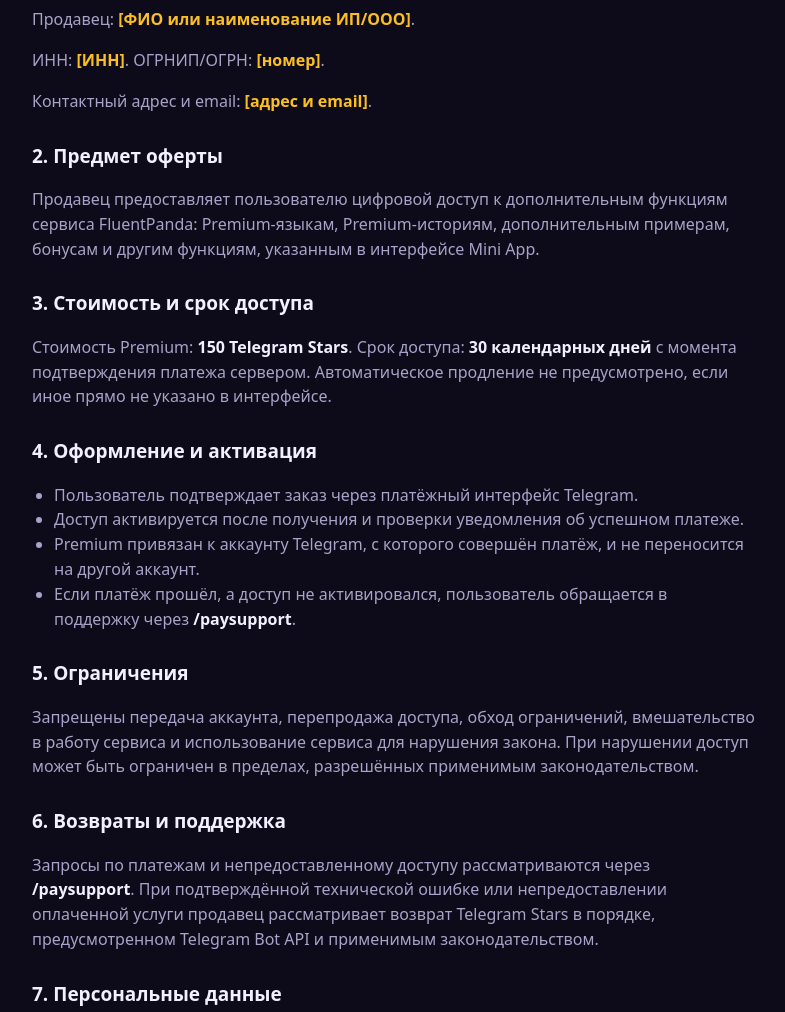
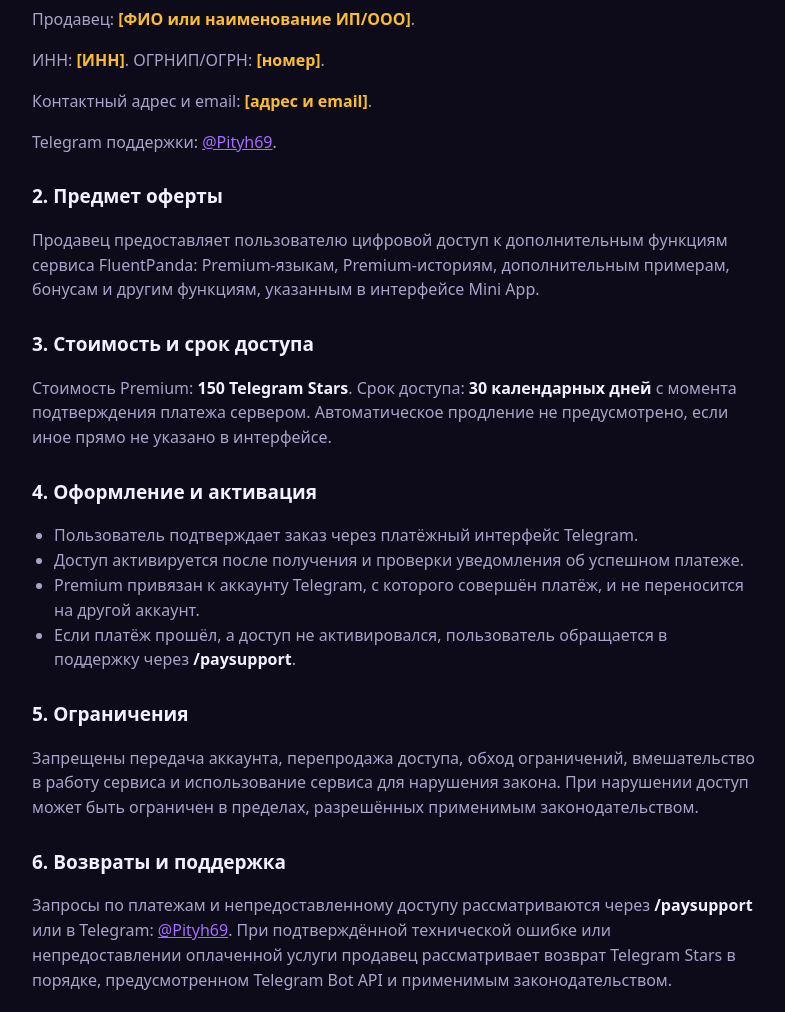
Before and after one commit to Barik2283/FluentPanda, a plain HTML site: page offer-draft.html in a window 1280 px wide. Shown: the part 320-1332 px from the top of the page, without its empty margins (246-1031 px from the left). Drawn offline with Linux system fonts and the light colour scheme.

Commit message:
Include Telegram support contact in offer draft
Added support Telegram contact information for inquiries.

```diff
--- a/offer-draft.html
+++ b/offer-draft.html
@@ -18,6 +18,7 @@
 <p>Продавец: <span class="placeholder">[ФИО или наименование ИП/ООО]</span>.</p>
 <p>ИНН: <span class="placeholder">[ИНН]</span>. ОГРНИП/ОГРН: <span class="placeholder">[номер]</span>.</p>
 <p>Контактный адрес и email: <span class="placeholder">[адрес и email]</span>.</p>
+<p>Telegram поддержки: <a href="https://t.me/Pityh69">@Pityh69</a>.</p>
 <h2>2. Предмет оферты</h2>
 <p>Продавец предоставляет пользователю цифровой доступ к дополнительным функциям сервиса FluentPanda: Premium-языкам, Premium-историям, дополнительным примерам, бонусам и другим функциям, указанным в интерфейсе Mini App.</p>
 <h2>3. Стоимость и срок доступа</h2>
@@ -27,7 +28,7 @@
 <h2>5. Ограничения</h2>
 <p>Запрещены передача аккаунта, перепродажа доступа, обход ограничений, вмешательство в работу сервиса и использование сервиса для нарушения закона. При нарушении доступ может быть ограничен в пределах, разрешённых применимым законодательством.</p>
 <h2>6. Возвраты и поддержка</h2>
-<p>Запросы по платежам и непредоставленному доступу рассматриваются через <strong>/paysupport</strong>. При подтверждённой технической ошибке или непредоставлении оплаченной услуги продавец рассматривает возврат Telegram Stars в порядке, предусмотренном Telegram Bot API и применимым законодательством.</p>
+<p>Запросы по платежам и непредоставленному доступу рассматриваются через <strong>/paysupport</strong> или в Telegram: <a href="https://t.me/Pityh69">@Pityh69</a>. При подтверждённой технической ошибке или непредоставлении оплаченной услуги продавец рассматривает возврат Telegram Stars в порядке, предусмотренном Telegram Bot API и применимым законодательством.</p>
 <h2>7. Персональные данные</h2>
 <p>Обработка данных пользователя регулируется отдельной <span class="placeholder">[ссылкой на Политику обработки персональных данных]</span>. Согласие на рекламные сообщения, если они используются, оформляется отдельно.</p>
 <h2>8. Реквизиты и дата публикации</h2>
```
